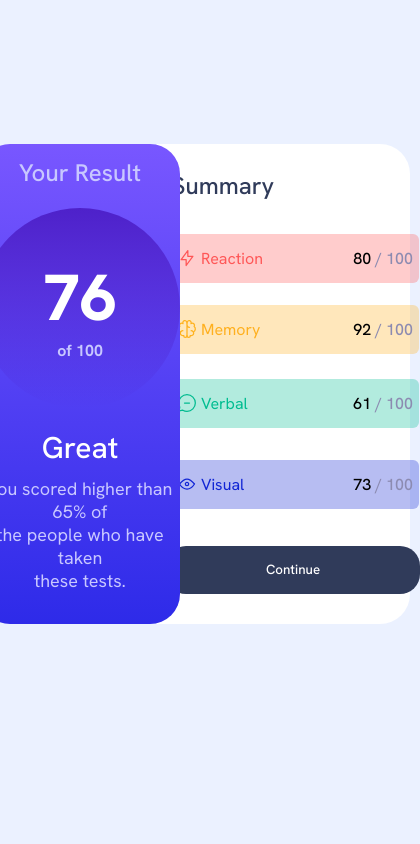
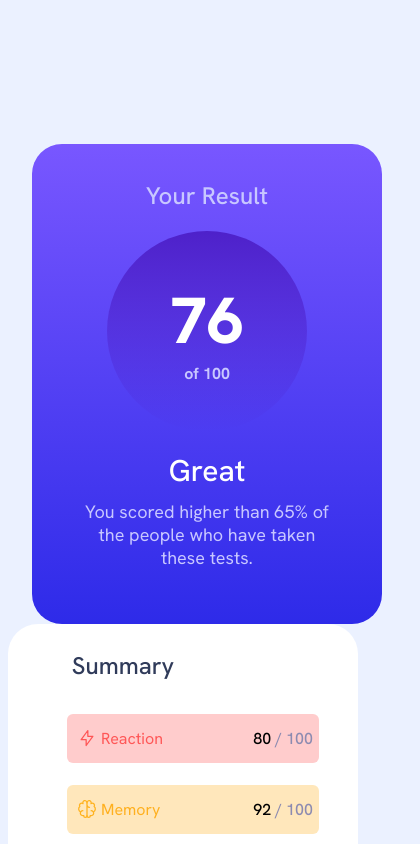
Before and after one commit to Luis-fflorencio/Result-Test, a plain HTML site: page results-summary-component-main/index.html in a window 390 px wide. Shown: the top 844 px of the page, 420 px wide, since content can reach past the window. Drawn offline with Linux system fonts and the light colour scheme.

Commit message:
Update style.css

```diff
--- a/results-summary-component-main/style.css
+++ b/results-summary-component-main/style.css
@@ -10,6 +10,25 @@ body {
     align-items: center;
     flex-direction: row;
     background-color: hsl(221, 100%, 96%);
+}
+
+@media screen and (max-width: 720px) and (min-width: 320px){
+    body {
+        justify-content: center;
+        align-items: center;
+        flex-direction: column;
+    }
+
+    #result {
+        width: 360px;
+        left: 0;
+        right: 20px;
+    }
+
+    #summary {
+        right: 0;
+        border-radius: 30px;
+    }
 }
 
 @font-face {
```
